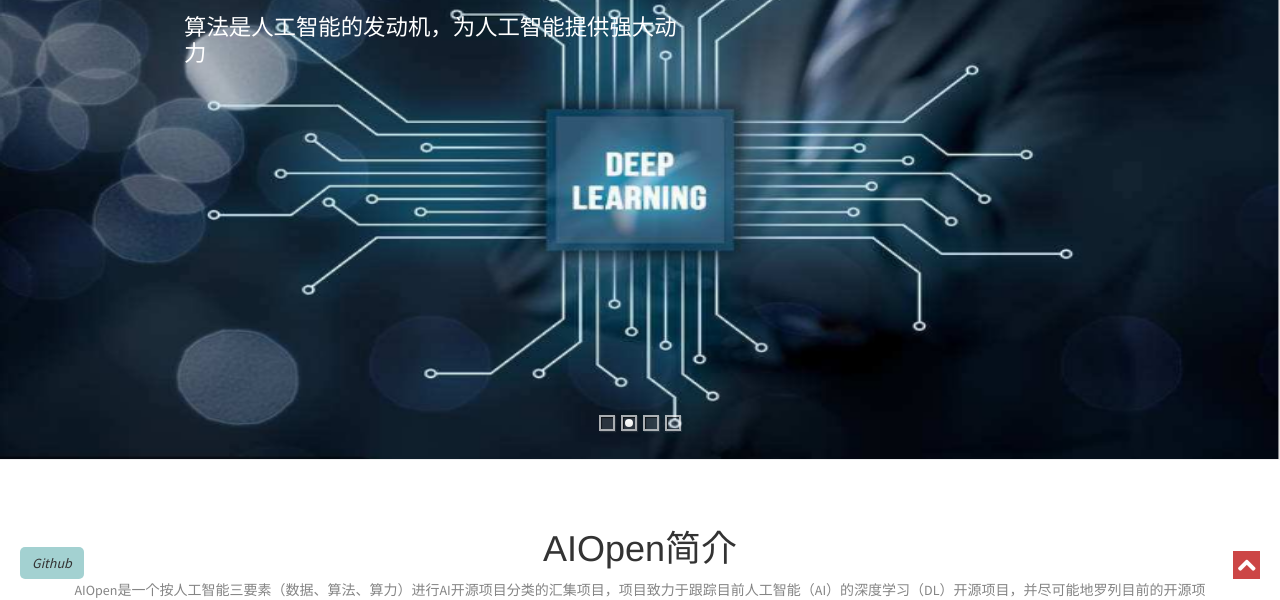
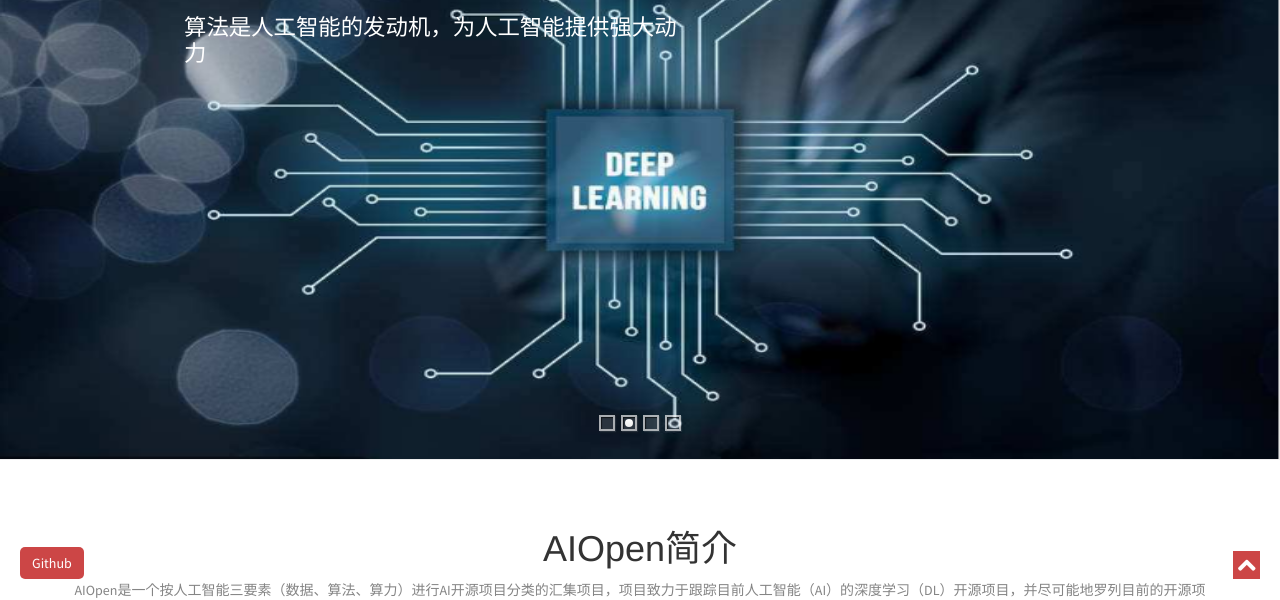
Before and after one commit to aiopens/main, a plain HTML site: page index.html in a window 1280 px wide. Shown: the part 201-801 px from the top of the page. Drawn offline with Linux system fonts and the light colour scheme.

Commit message:
20180713-3

```diff
--- a/css/styles.css
+++ b/css/styles.css
@@ -114,10 +114,12 @@ background: #E24040;
     bottom: 20px;
     left: 20px;
     z-index: 5;
-    font-style: italic;
+    /* font-style: italic; */
     font-weight: bold;
-    background: #A3D1D1;
+    color: white;
+    background: #CC4646;
 }
+
 
 
 .topHome {
```
